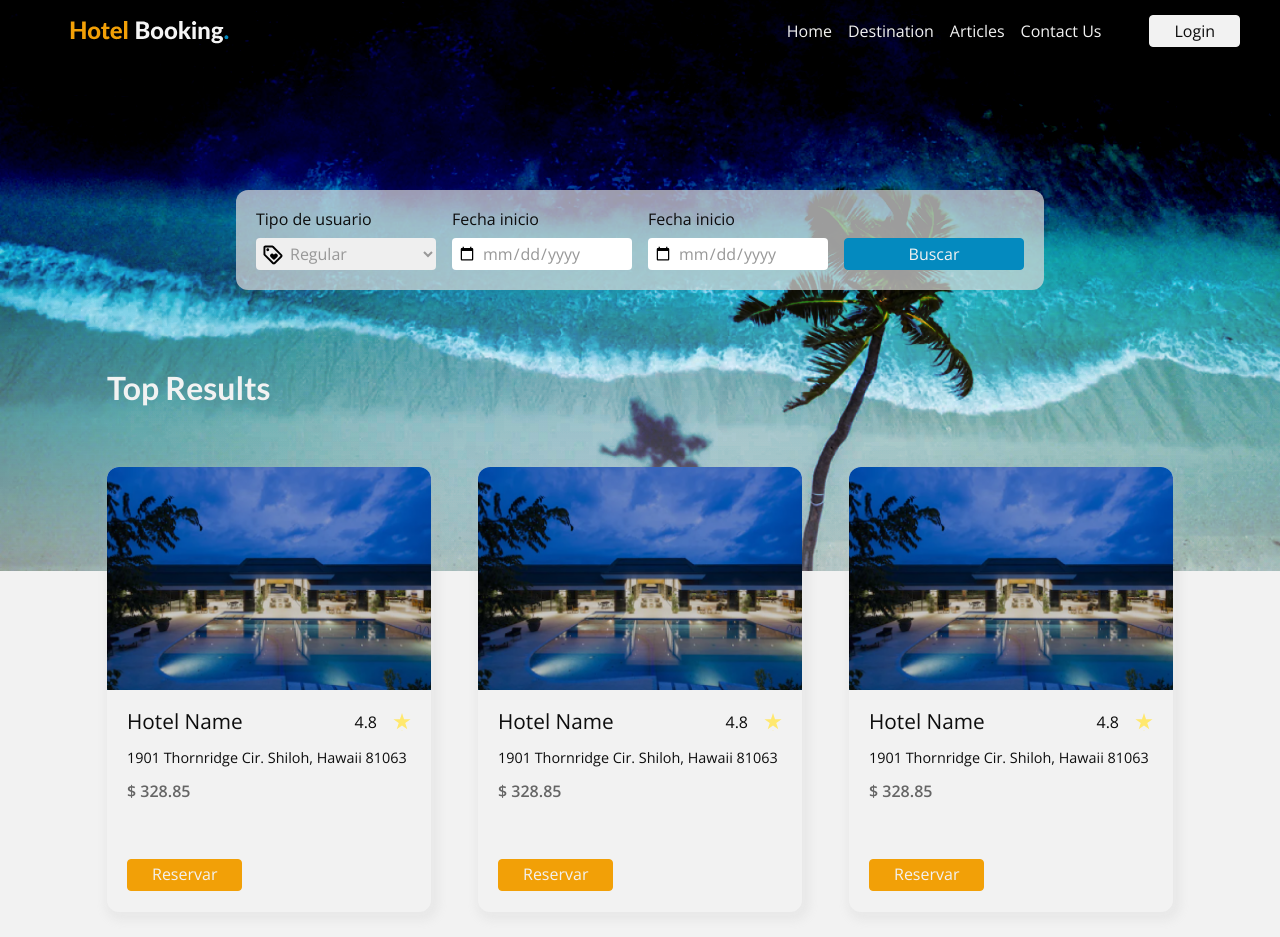
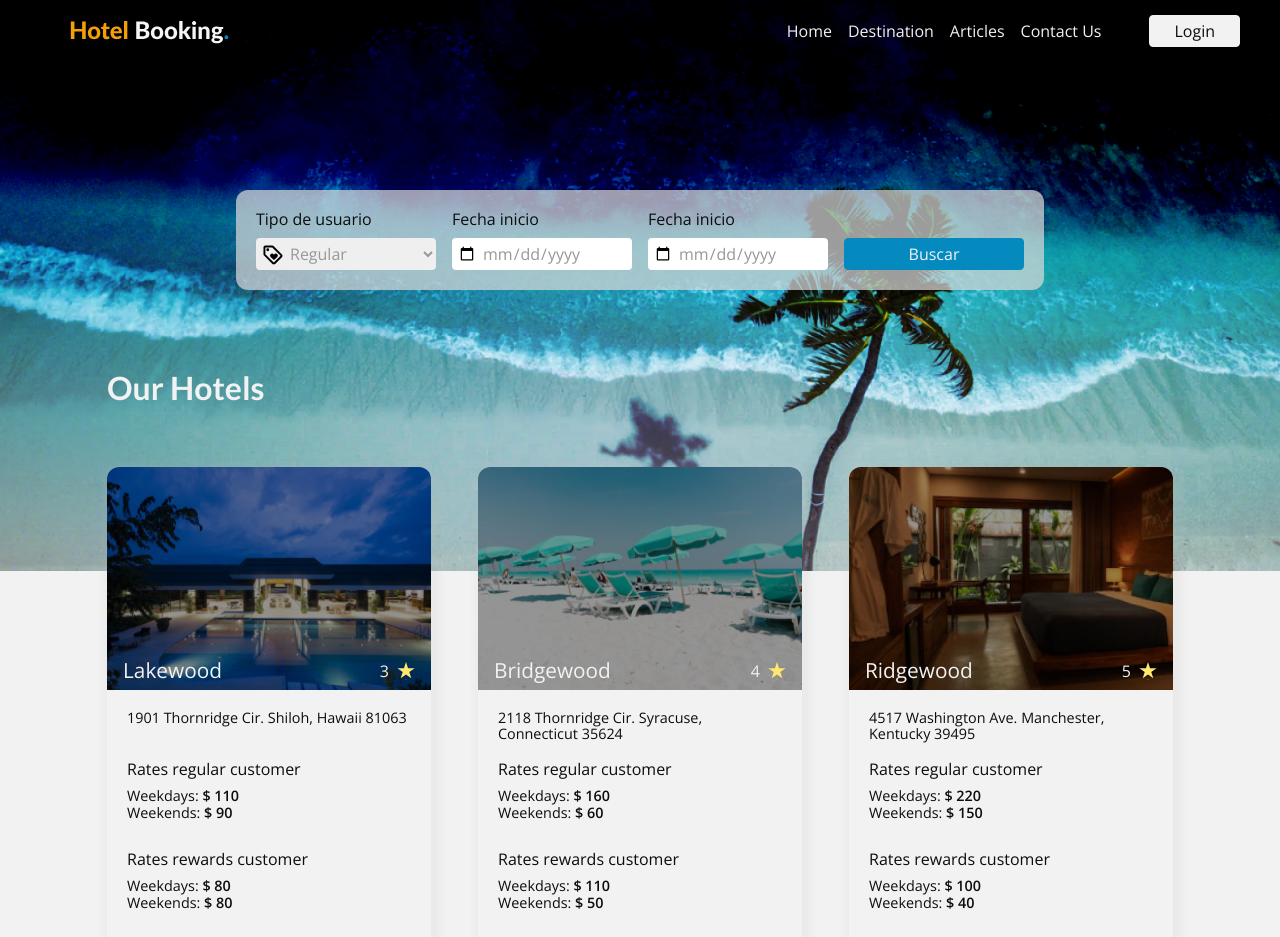
Before and after one commit to gervisbermudez/hotel-booking-app, a Vue app: page / in a window 1280 px wide. Shown: the top 937 px of the page. Built offline with nearby package versions, Linux system fonts and the light colour scheme.

Commit message:
feature: core search

```diff
--- a/src/App.vue
+++ b/src/App.vue
@@ -28,55 +28,66 @@
       </div>
     </div>
     <div class="results">
-      <h1 class="title">Top Results</h1>
+      <h1 class="title" v-if="searchResult == null">Our Hotels</h1>
+      <h1 class="title" v-else>Best Result</h1>
       <Spinner v-if="loading" />
-      <div class="cards flex space-between" v-else>
-        <Card>
+      <div v-else>
+        <div class="cards flex space-between" v-if="searchResult == null">
+          <Card v-for="(hotel, index) in  hotelsList" :key="index" :name="hotel.name" :rating="hotel.rating"
+            :photos="hotel.photos">
             <template #content>
               <div class="description">
-              1901 Thornridge Cir. Shiloh, Hawaii 81063
+                {{ hotel.location }}
               </div>
-            <div class="price">
-              $ 328.85
+              <div class="rates">
+                <div class="rates-title">Rates regular customer</div>
+                <div>Weekdays: <span class="price">$ {{ hotel.weekdayRates.regular }}</span>
+                  <div>Weekends: <span class="price">$ {{ hotel.weekendRates.regular }}</span>
+                  </div>
+                </div>
+              </div>
+              <br />
+              <div class="rates">
+                <div class="rates-title">Rates rewards customer</div>
+                <div>Weekdays: <span class="price">$ {{ hotel.weekdayRates.rewards }}</span>
+                  <div>Weekends: <span class="price">$ {{ hotel.weekendRates.rewards }}</span>
+                  </div>
+                </div>
               </div>
             </template>
             <template #footer>
-            <Button class="secondary">Reservar</Button>
+              <Button class="primary">Details</Button>
             </template>
           </Card>
-        <Card>
+        </div>
+        <div v-else>
+          <Card :name="searchResult.hotel.name" :rating="searchResult.hotel.rating" :photos="searchResult.hotel.photos">
             <template #content>
               <div class="description">
-              1901 Thornridge Cir. Shiloh, Hawaii 81063
+                {{ searchResult.hotel.location }}
+              </div>
+              <div class="rates-title">
+                {{ searchResult.countWeekDays }} days and {{ searchResult.countWeekends }} weekend days
               </div>
               <div class="price">
-              $ 328.85
+                $ {{ searchResult.totalCost }}
               </div>
             </template>
             <template #footer>
-            <Button class="secondary">Reservar</Button>
+              <Button class="secondary">Book</Button>
             </template>
           </Card>
-        <Card>
-          <template #content>
-            <div class="description">
-              1901 Thornridge Cir. Shiloh, Hawaii 81063
+          <div class="view-list">
+            <a href="#!" @click="resetSearch">View All Hotels</a>
           </div>
-            <div class="price">
-              $ 328.85
         </div>
-          </template>
-          <template #footer>
-            <Button class="secondary">Reservar</Button>
-          </template>
-        </Card>
       </div>
     </div>
   </div>
 </template>
 
 <script setup lang="ts">
-import { reactive, ref } from 'vue';
+import { onMounted, reactive, ref } from 'vue';
 import { storeToRefs } from 'pinia';
 import { useHotelsStore } from "./stores/hotels.store";
 
@@ -86,10 +97,9 @@ import InputDate from "./components/InputDate.vue";
 import Select from "./components/Select.vue";
 import Card from './components/Card.vue';
 import Spinner from "./components/Spinner.vue";
-
-const store = useHotelsStore();
-const { loading } = storeToRefs(store);
-const userType = ref<"regular" | "rewards">("regular");
+import { TotalCost } from './models/Hotels';
+import { getHotels } from './services';
+import { Hotel } from './models/Hotels';
 
 interface Dates {
   initial_date: Date | null;
@@ -97,12 +107,32 @@ interface Dates {
   [key: string]: any
 }
 
+const store = useHotelsStore();
+const { loading } = storeToRefs(store);
+const userType = ref<"regular" | "rewards">("regular");
+
+const hotelsList = ref<Hotel[] | []>([]);
+
+const searchResult = ref<TotalCost | null>(null);
+
 const dates: Dates = reactive({
   initial_date: null,
   final_date: null
 })
 
-const handleSelectChange = (data: string) => { userType.value = data as "regular" | "rewards" }
+onMounted(() => {
+  /**
+    Fetch Data
+  **/
+  getHotels().then((result) => {
+    hotelsList.value = result;
+  })
+})
+
+const handleSelectChange = (data: string) => {
+  userType.value = data as "regular" | "rewards"
+}
+
 const handleInputChange = (name: string, data: string) => {
   dates[name] = data;
 }
@@ -111,8 +141,15 @@ const handleSearchBooking = () => {
   dates.initial_date
     && dates.final_date
     && store.calculateTotalCost(userType.value, dates.initial_date, dates.final_date).then((result) => {
+      if (result) {
         console.log({ result });
+        searchResult.value = result[0];
+      }
     })
+}
+
+const resetSearch = () => {
+  searchResult.value = null
 }
 
 </script>
@@ -190,5 +227,20 @@ const handleSearchBooking = () => {
       margin-top: 60px;
     }
   }
+
+  .view-list {
+    padding: 2rem;
+    display: flex;
+    justify-content: center;
+    align-items: center;
+
+    a {
+      color: $primary;
+
+      &:hover {
+        text-decoration: none;
+      }
+    }
+  }
 }
 </style>
--- a/src/components/Card.vue
+++ b/src/components/Card.vue
@@ -1,17 +1,19 @@
 <template>
     <div class="card-container">
-        <div class="card-header">
-            <div class="header-overlay"></div>
-            <div class="header-bg" style="background-image: url('/img/hotels/1/default.png');"></div>
-        </div>
-        <div class="card-content">
+        <div class="header-info">
             <div class="flex space-between items-center">
-                <a href="#!"><span class="card-title">Hotel Name</span></a>
+                <a href="#!"><span class="card-title">{{ name }}</span></a>
                 <div class="flex space-between card-rating">
-                    <span>4.8</span>
+                    <span>{{ rating }}</span>
                     <div class="star"></div>
                 </div>
             </div>
+        </div>
+        <div class="card-header">
+            <div class="header-overlay"></div>
+            <div class="header-bg" :style="`background-image: url(${photos[0]})`"></div>
+        </div>
+        <div class="card-content">
             <div class="card-description">
                 <slot name="content" />
             </div>
@@ -22,6 +24,12 @@
     </div>
 </template>
 
+<script lang="ts">
+export default {
+    props: ["name", "rating", "photos"]
+};
+</script>
+
 <style lang="scss">
 @import "../assets/styles/vars.scss";
 
@@ -31,8 +39,9 @@
     background: $white;
     width: 100%;
     max-width: 324px;
-    min-height: 445px;
+    min-height: fit-content;
     overflow: hidden;
+    position: relative;
 
     .card-header {
         position: relative;
@@ -45,12 +54,41 @@
             height: 100%;
             background: #2B2B2B;
             mix-blend-mode: multiply;
-            opacity: 0.25;
+            opacity: 0.5;
         }
 
         .header-bg {
             min-height: 223px;
             background-size: cover;
+        }
+
+    }
+
+    .header-info {
+        position: absolute;
+        top: 12rem;
+        left: 1rem;
+        z-index: 2;
+        width: calc(100% - 2rem);
+
+        a {
+            text-decoration: none;
+        }
+
+        .card-title {
+            font-size: 1.3rem;
+            color: $white;
+        }
+
+        .card-rating {
+            gap: 0.5rem;
+            color: $white;
+        }
+
+        .star {
+            background-image: url("/img/icons/star.svg");
+            width: 18px;
+            height: 18px;
         }
     }
 
@@ -58,43 +96,36 @@
         color: $black;
         padding: 20px;
 
-        a {
-            text-decoration: none;
-        }
-
-        .card-title {
-            font-size: 1.3rem;
-            color: $black;
-        }
-
-        .card-rating {
-            gap: 1rem;
-        }
-
-        .star {
-            background-image: url("/img/icons/star.svg");
-            width: 18px;
-            height: 18px;
-        }
-
         .card-description {
-            margin-top: 1rem;
 
             .description {
                 font-weight: 300;
                 font-size: 0.9rem;
+                min-height: 2.5rem;
             }
 
             .price {
                 font-weight: 600;
                 margin-top: 1rem;
-                color: darken($gray, 20);
+                color: $black;
+            }
+
+            .rates-title {
+                margin: 10px 0;
+                font-size: 1rem;
+                font-weight: 400;
+
+            }
+
+            .rates {
+                font-size: 0.9rem;
+                font-weight: 300;
             }
         }
     }
 
     .card-footer {
-        min-height: 90px;
+        min-height: 60px;
         display: flex;
         align-items: end;
     }
--- a/src/data/hotels.ts
+++ b/src/data/hotels.ts
@@ -2,6 +2,7 @@ export const hotels = [
   {
     id: 1,
     name: "Lakewood",
+    location: "1901 Thornridge Cir. Shiloh, Hawaii 81063",
     rating: 3,
     weekdayRates: {
       regular: 110,
@@ -11,11 +12,12 @@ export const hotels = [
       regular: 90,
       rewards: 80,
     },
-    photos: ["/img/hotels/1/image5.png"],
+    photos: ["/img/hotels/1/default.png"],
   },
   {
     id: 2,
     name: "Bridgewood",
+    location: "2118 Thornridge Cir. Syracuse, Connecticut 35624",
     rating: 4,
     weekdayRates: {
       regular: 160,
@@ -25,11 +27,12 @@ export const hotels = [
       regular: 60,
       rewards: 50,
     },
-    photos: ["/img/hotels/1/image5.png"],
+    photos: ["/img/hotels/2/default.png"],
   },
   {
     id: 3,
     name: "Ridgewood",
+    location: "4517 Washington Ave. Manchester, Kentucky 39495",
     rating: 5,
     weekdayRates: {
       regular: 220,
@@ -39,6 +42,6 @@ export const hotels = [
       regular: 150,
       rewards: 40,
     },
-    photos: ["/img/hotels/1/image5.png"],
+    photos: ["/img/hotels/3/default.png"],
   },
 ];
--- a/src/services/index.ts
+++ b/src/services/index.ts
@@ -1,43 +1,3 @@
-/*
-import { Hotel } from "../models/Hotels";
-
-export function calculateTotalCost(
-  userType: "regular" | "rewards",
-  startDate: Date,
-  endDate: Date
-): void {
-  let resultByHotels: any = {};
-
-  hotels.forEach((hotel: Hotel) => {
-    let totalCost = 0;
-    const currentDate = new Date(startDate);
-
-    while (currentDate <= endDate) {
-      const isWeekend =
-        currentDate.getDay() === 0 || currentDate.getDay() === 6; // 0: Domingo, 6: Sábado
-
-      const rate = isWeekend
-        ? hotel.weekendRates[userType]
-        : hotel.weekdayRates[userType];
-
-      totalCost += rate;
-
-      currentDate.setDate(currentDate.getDate() + 1); // Avanzar al siguiente día
-    }
-
-    resultByHotels[hotel.name] = totalCost;
-  });
-
-  return resultByHotels;
-}
- */
-
-/* export const calculateTotalCost = (
-  userType: "regular" | "rewards",
-  startDate: Date,
-  endDate: Date
-): void => {}; */
-
 import { hotels } from "../data/hotels";
 import { Hotel } from "../models/Hotels";
 
@@ -81,7 +41,7 @@ export const getHotels = (): Promise<Hotel[]> => {
   return new Promise<Hotel[]>((resolve, reject) => {
     setTimeout(() => {
       resolve(hotels);
-    }, 2000);
+    }, 1000);
   });
 };
 
--- /dev/null
+++ b/src/utils/index.ts
@@ -0,0 +1,17 @@
+export const getFormatDate = (date: Date | null): string => {
+  if (!date) return "";
+  const mes = date.getMonth() + 1;
+  const dia = date.getDate();
+  const anio = date.getFullYear();
+  return `${anio}-${mes.toString().padStart(2, "0")}-${dia
+    .toString()
+    .padStart(2, "0")}`;
+};
+
+export const getParseStringDate = (dateString: string) => {
+  const parts = dateString.split("-");
+  const year = parseInt(parts[0]);
+  const month = parseInt(parts[1]) - 1; // Restamos 1 ya que los meses en JavaScript comienzan desde 0
+  const day = parseInt(parts[2]);
+  return new Date(year, month, day);
+};
```
Also changed, not shown: src/components/InputDate.vue (+7 -18 lines), src/models/Hotels.ts (+8 -0 lines), src/stores/hotels.store.ts (+11 -8 lines). Lines whose indentation alone changed are shown as unchanged.
